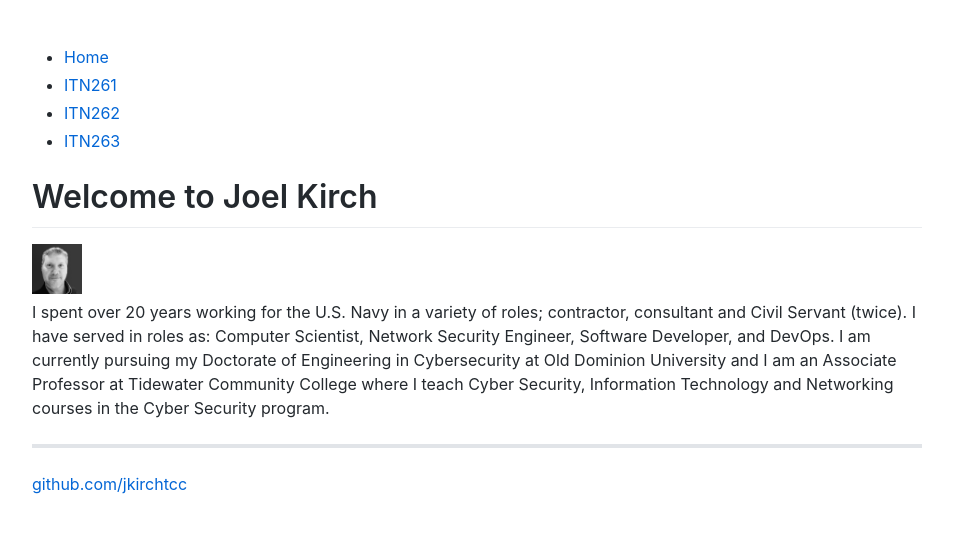
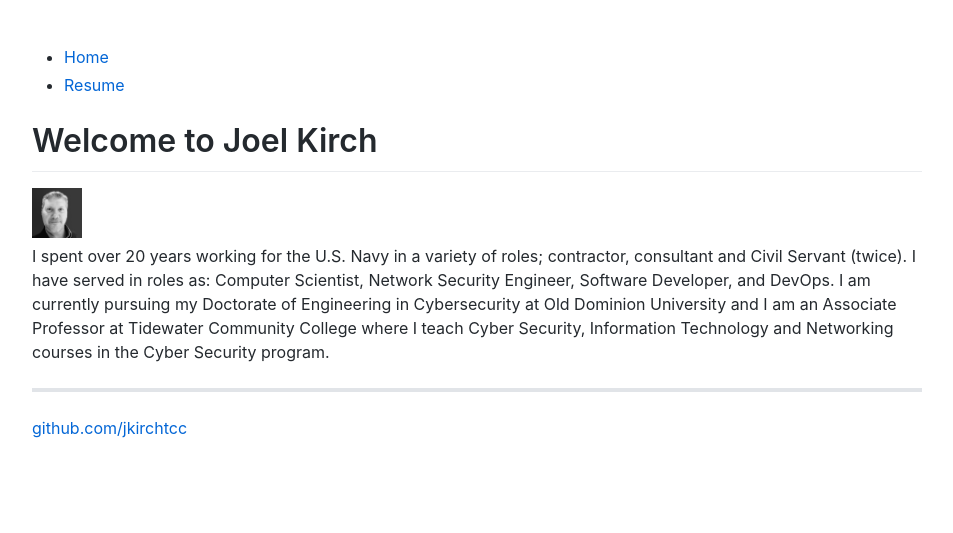
Before and after one commit to jkirchtcc/jkirchtcc.github.io, a Jekyll site: the page built from index.html, in a window 1280 px wide. Shown: the top 533 px of the page, without its empty margins (163-1116 px from the left). Built offline with Jekyll 4.4.1, drawn with Linux system fonts in a browser that asks for light colours.

Commit message:
Added resume

```diff
--- a/_layouts/default.html
+++ b/_layouts/default.html
@@ -23,9 +23,7 @@
 	<nav>
 		<ul>
 			<li><a href="/">Home</a></li>
-	        	<li><a href="/ITN261_readings">ITN261</a></li>
-	       		<li><a href="/ITN262_readings">ITN262</a></li>
-	       		<li><a href="/ITN263_readings">ITN263</a></li>
+	        	<li><a href="/files/Joel_Kirch_Two_Page_Resume_20230114.pdf">Resume</a></li>
     		</ul>
 	</nav>
 <div class="container">
```
Also changed, not shown: 1 other file.
